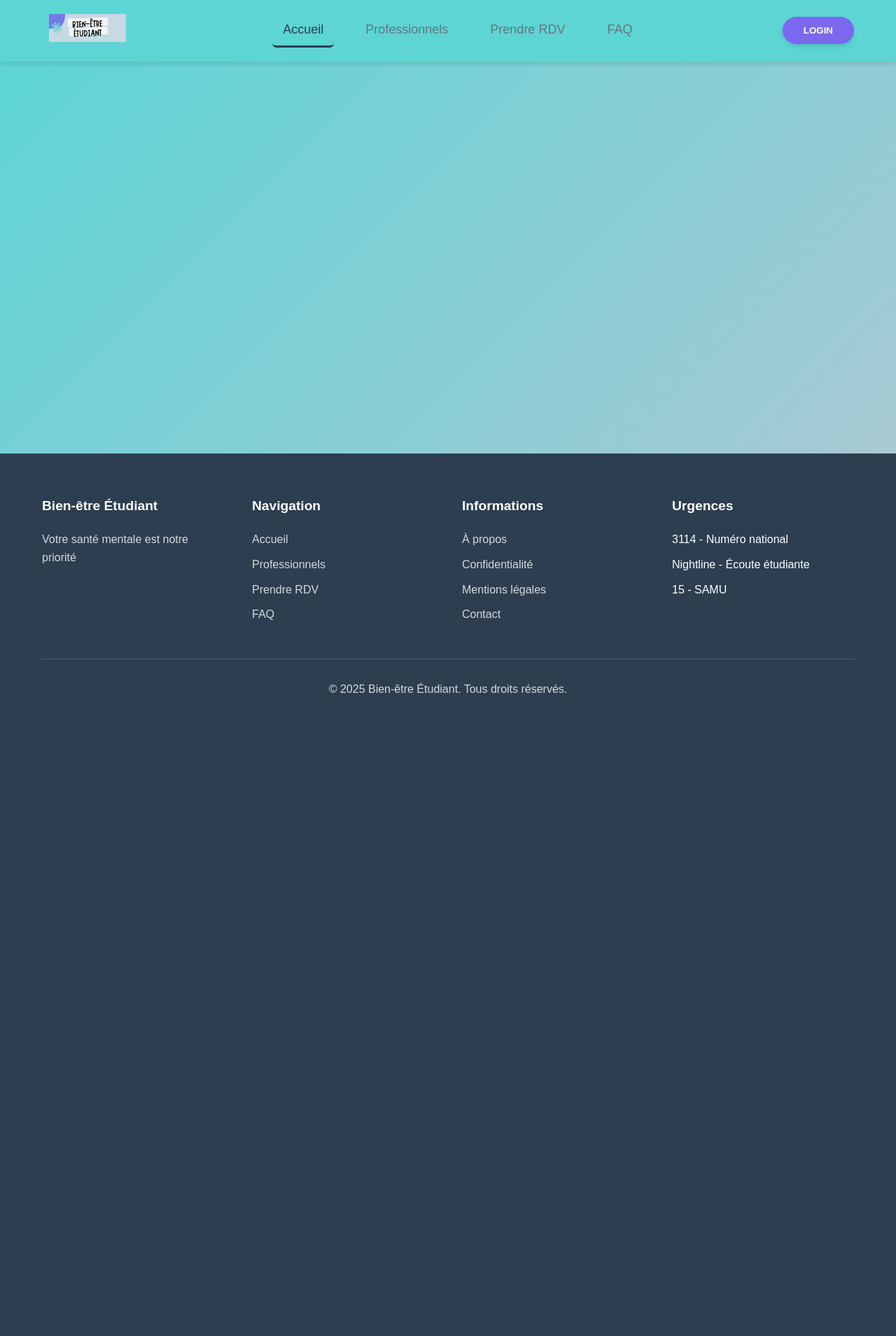
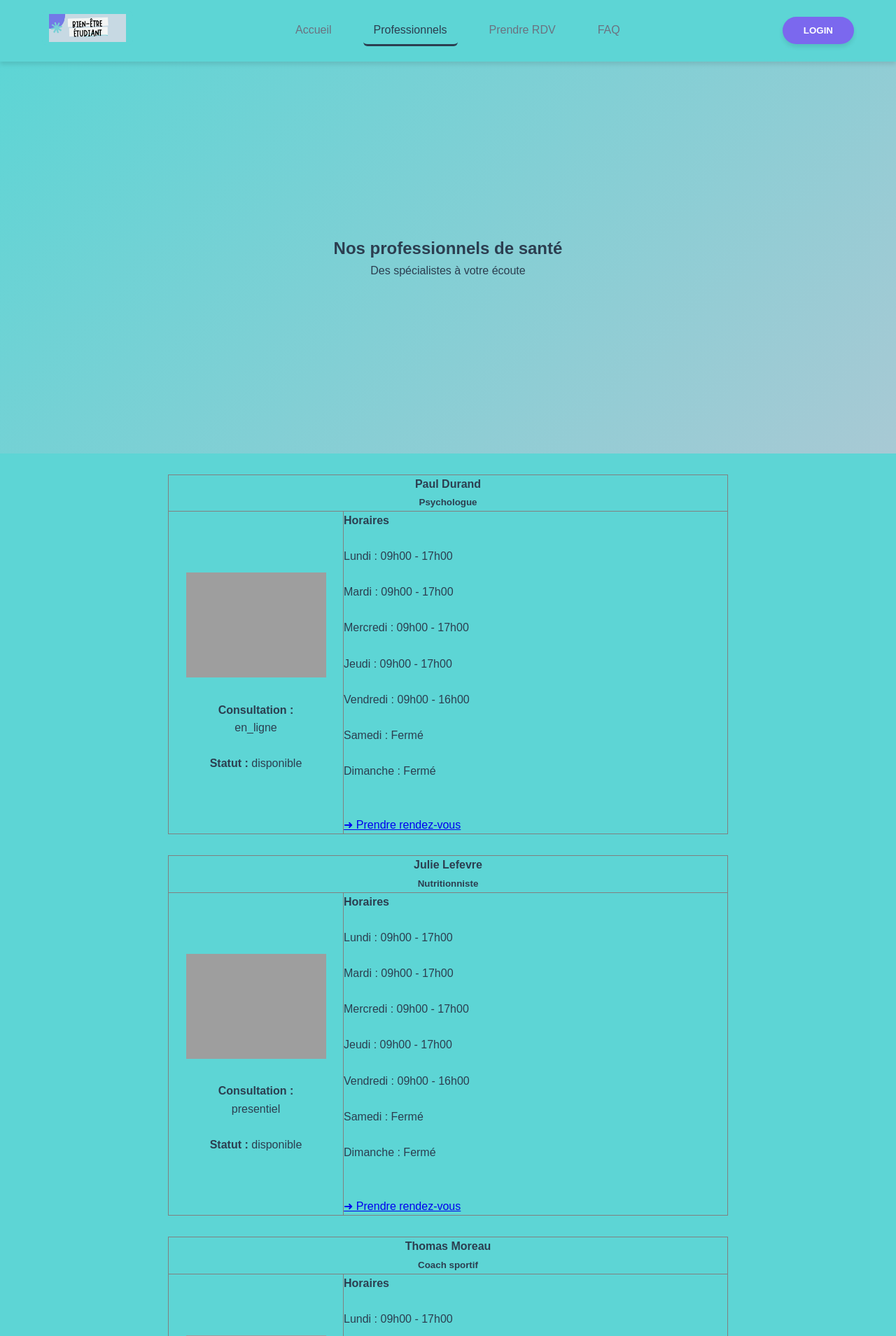
Before and after one commit to ProgrammeurTomSeth/Plateforme-de-Bien-etre-etudiant, a PHP site: page /public/Professionnel.php in a window 1280 px wide. Shown: the top 1909 px of the page at 70% size. Before the commit the page ends 990 px from the top, so only its background shows below. Run offline with PHP 8.4, Linux system fonts and the light colour scheme; data comes from the database, SQL or seed files in the repository; grey boxes are pictures that could not be loaded.

Commit message:
[feat]modification de la page des professionnels pour les récupérer de la bdd

```diff
--- a/public/FAQ.php
+++ b/public/FAQ.php
@@ -1,4 +1,5 @@
 <?php
+$pdo = new PDO("mysql:host=localhost;dbname=consultation_db;charset=utf8", "root", "", array(PDO::ATTR_ERRMODE => PDO::ERRMODE_EXCEPTION));
 ?>
 
 <!DOCTYPE html>
--- a/public/Page_Accueil.php
+++ b/public/Page_Accueil.php
@@ -1,4 +1,5 @@
 <?php
+$pdo = new PDO("mysql:host=localhost;dbname=consultation_db;charset=utf8", "root", "", array(PDO::ATTR_ERRMODE => PDO::ERRMODE_EXCEPTION));
 ?>
 
 <!DOCTYPE html>
--- a/public/Professionnel.php
+++ b/public/Professionnel.php
@@ -1,15 +1,41 @@
 <?php
+$pdo = new PDO(
+        "mysql:host=localhost;dbname=consultation_db;charset=utf8",
+        "root",
+        "",
+        [
+                PDO::ATTR_ERRMODE => PDO::ERRMODE_EXCEPTION,
+                PDO::ATTR_DEFAULT_FETCH_MODE => PDO::FETCH_ASSOC
+        ]
+);
+
+/* Récupération des professionnels actifs */
+$sql = "
+    SELECT
+        p.id_professionel,
+        p.nom,
+        p.prenom,
+        p.specialiste,
+        p.mode_consultation,
+        p.statut
+    FROM PROFESSIONEL p
+    WHERE p.statut_site = 'actif'
+    ORDER BY p.nom
+";
+
+$professionnels = $pdo->query($sql)->fetchAll();
 ?>
 
 <!DOCTYPE html>
 <html lang="fr">
 <head>
     <meta charset="UTF-8">
+    <title>Professionnels</title>
     <meta name="viewport" content="width=device-width, initial-scale=1.0">
-    <title>Professionnel</title>
     <link rel="stylesheet" href="../css/Page_Accueil.css">
 </head>
 <body>
+
 <nav class="navbar">
     <div class="nav-container">
         <div class="logo">
@@ -17,26 +43,10 @@
         </div>
 
         <ul class="nav-menu">
-            <li class="nav-item active">
-                <a href="Page_Accueil.php" class="nav-link">
-                    <span class="icon">Accueil</span>
-                </a>
-            </li>
-            <li class="nav-item">
-                <a href="Professionnel.php" class="nav-link">
-                    <span class="icon">Professionnels</span>
-                </a>
-            </li>
-            <li class="nav-item">
-                <a href="RDV.php" class="nav-link">
-                    <span class="icon">Prendre RDV</span>
-                </a>
-            </li>
-            <li class="nav-item">
-                <a href="FAQ.php" class="nav-link">
-                    <span class="icon">FAQ</span>
-                </a>
-            </li>
+            <li class="nav-item"><a href="Page_Accueil.php" class="nav-link">Accueil</a></li>
+            <li class="nav-item active"><a href="Professionnel.php" class="nav-link">Professionnels</a></li>
+            <li class="nav-item"><a href="RDV.php" class="nav-link">Prendre RDV</a></li>
+            <li class="nav-item"><a href="FAQ.php" class="nav-link">FAQ</a></li>
         </ul>
 
         <button class="btn-login">LOGIN</button>
@@ -45,11 +55,66 @@
 
 <section class="hero">
     <div class="hero-content">
-        <div class="hero-buttons">
-        </div>
+        <h1>Nos professionnels de santé</h1>
+        <p>Des spécialistes à votre écoute</p>
     </div>
 </section>
 
+<section class="professionnels">
+    <div class="container">
+
+        <?php if (empty($professionnels)) : ?>
+            <p>Aucun professionnel disponible actuellement.</p>
+        <?php endif; ?>
+
+        <?php foreach ($professionnels as $pro) : ?>
+
+            <table border="1" width="800" style="margin:30px auto; border-collapse:collapse;">
+
+                <tr>
+                    <th colspan="2">
+                        <?= htmlspecialchars($pro['prenom'] . ' ' . $pro['nom']) ?>
+                        <br>
+                        <small><?= htmlspecialchars($pro['specialiste']) ?></small>
+                    </th>
+                </tr>
+
+                <tr>
+                    <td width="250" align="center">
+                        <img src="../images/default-medecin.png"
+                             alt="Photo médecin"
+                             width="200">
+                        <br><br>
+                        <div><strong>Consultation :</strong></div>
+                        <div><?= htmlspecialchars($pro['mode_consultation']) ?></div>
+                        <br>
+                        <div><strong>Statut :</strong> <?= htmlspecialchars($pro['statut']) ?></div>
+                    </td>
+
+                    <td>
+                        <div><strong>Horaires</strong></div><br>
+
+                        <div>Lundi : 09h00 - 17h00</div><br>
+                        <div>Mardi : 09h00 - 17h00</div><br>
+                        <div>Mercredi : 09h00 - 17h00</div><br>
+                        <div>Jeudi : 09h00 - 17h00</div><br>
+                        <div>Vendredi : 09h00 - 16h00</div><br>
+                        <div>Samedi : Fermé</div><br>
+                        <div>Dimanche : Fermé</div><br>
+
+                        <br>
+                        <a href="RDV.php?id_professionel=<?= $pro['id_professionel'] ?>">
+                            ➜ Prendre rendez-vous
+                        </a>
+                    </td>
+                </tr>
+
+            </table>
+
+        <?php endforeach; ?>
+
+    </div>
+</section>
 
 <footer class="footer">
     <div class="container">
@@ -58,24 +123,17 @@
                 <h4>Bien-être Étudiant</h4>
                 <p>Votre santé mentale est notre priorité</p>
             </div>
+
             <div class="footer-col">
                 <h4>Navigation</h4>
                 <ul>
-                    <li><a href="#accueil">Accueil</a></li>
-                    <li><a href="#professionnels">Professionnels</a></li>
-                    <li><a href="#rdv">Prendre RDV</a></li>
-                    <li><a href="#faq">FAQ</a></li>
+                    <li><a href="Page_Accueil.php">Accueil</a></li>
+                    <li><a href="Professionnel.php">Professionnels</a></li>
+                    <li><a href="RDV.php">Prendre RDV</a></li>
+                    <li><a href="FAQ.php">FAQ</a></li>
                 </ul>
             </div>
-            <div class="footer-col">
-                <h4>Informations</h4>
-                <ul>
-                    <li><a href="#apropos">À propos</a></li>
-                    <li><a href="#confidentialite">Confidentialité</a></li>
-                    <li><a href="#mentions">Mentions légales</a></li>
-                    <li><a href="#contact">Contact</a></li>
-                </ul>
-            </div>
+
             <div class="footer-col">
                 <h4>Urgences</h4>
                 <ul>
@@ -85,10 +143,12 @@
                 </ul>
             </div>
         </div>
+
         <div class="footer-bottom">
             <p>&copy; 2025 Bien-être Étudiant. Tous droits réservés.</p>
         </div>
     </div>
 </footer>
+
 </body>
 </html>
--- a/public/RDV.php
+++ b/public/RDV.php
@@ -1,4 +1,5 @@
 <?php
+$pdo = new PDO("mysql:host=localhost;dbname=consultation_db;charset=utf8", "root", "", array(PDO::ATTR_ERRMODE => PDO::ERRMODE_EXCEPTION));
 ?>
 
 <html lang="fr">
```
Also changed, not shown: public/Suppression_RDV.php (+1 -6 lines).
